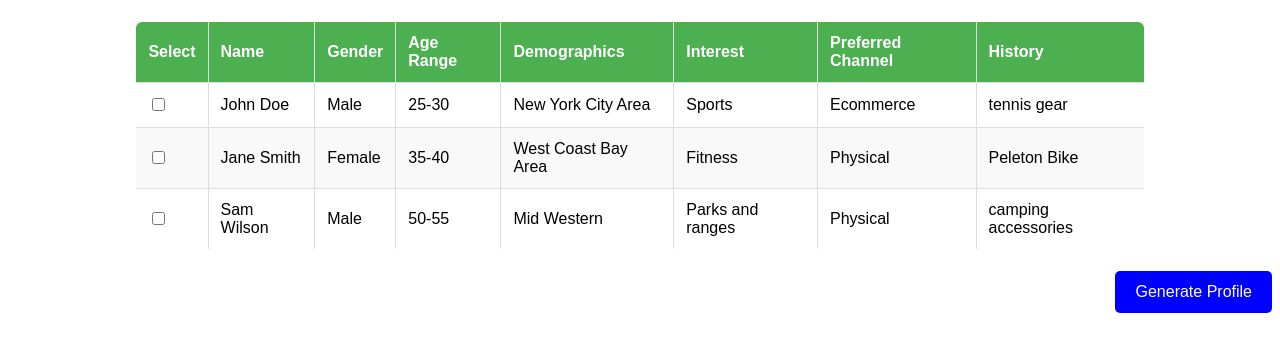
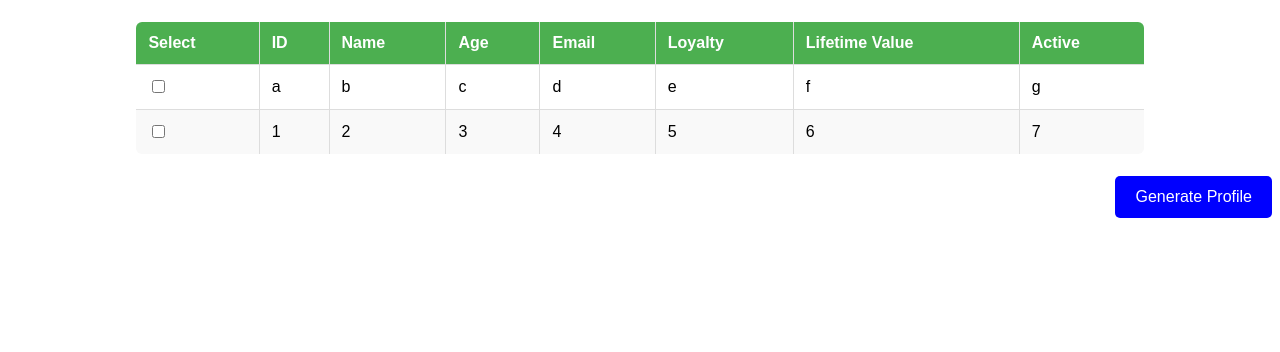
Before and after one commit to wthankachan/awspalette, a Flask app: page / in a window 1280 px wide. Shown: the part 95-447 px from the top of the page. Run offline with Flask 3, Linux system fonts and the light colour scheme.

Commit message:
22SEP2025

```diff
--- a/frontend/app.py
+++ b/frontend/app.py
@@ -1,18 +1,24 @@
 from flask import Flask
 from flask import render_template
 from flask import url_for
+import requests
+import configparser
+
 app = Flask(__name__)
+config=configparser.ConfigParser()
+config.read('config.ini')
 @app.route("/")
 def customerdata():
-    return render_template('customerdata.html')
+    customer=[('a','b','c','d','e','f','g'),('1','2','3','4','5','6','7')]
+    return render_template('customerdata.html',data=customer)
+
 
 @app.route("/generate")
 def customerprofile():
     return render_template('customerprofile.html')
 
+
 @app.route("/social")
 def socialmedia():
     return render_template('socialmedia.html')
 if (__name__== '__main__'): app.run(host='0.0.0.0',port='8080',debug=True)
-
-if (__name__== '__main__'): app.run(host='0.0.0.0',port='8080',debug=True)
--- /dev/null
+++ b/frontend/config.ini
@@ -0,0 +1,10 @@
+[Development]
+protocol=http
+apibaseurl=http://ec2-18-217-55-107.us-east-2.compute.amazonaws.com/
+port=8081
+apikey=NOTREALLYUSEDFORNOW
+[Production]
+protocol=https
+apibaseurl=http://ec2-18-217-55-107.us-east-2.compute.amazonaws.com/
+port=8081
+apikey=WILLBEUSEDLATER
--- a/frontend/templates/customerdata.html
+++ b/frontend/templates/customerdata.html
@@ -1,13 +1,11 @@
 <!DOCTYPE html>
 <html lang="en">
-
 <head>
   <meta charset="UTF-8">
   <meta name="viewport" content="width=device-width, initial-scale=1.0">
   <title>AnyCompany Inc.</title>
   <link rel="stylesheet" href="/static/style2.css">
 </head>
-
   <body>
       <header>
       <h2>Any Company Inc - Customer Personas</h2>
@@ -16,46 +14,28 @@
       <thead>
         <tr>
           <th>Select</th>
+          <th>ID</th>
           <th>Name</th>
-        <th>Gender</th>
-        <th>Age Range</th>
-        <th>Demographics</th>
-        <th>Interest</th>
-        <th>Preferred Channel</th>
-        <th>History</th>
+          <th>Age</th>
+          <th>Email</th>
+          <th>Loyalty</th>
+          <th>Lifetime Value</th>
+          <th>Active</th>
         </tr>
       </thead>
       <tbody>
+        {% for customer in data %}
             <tr>
               <td><input type="checkbox" name="option1" value="101"></td>
-        <td>John Doe</td>
-        <td>Male</td>
-        <td>25-30</td>
-        <td>New York City Area</td>
-        <td>Sports</td>
-        <td>Ecommerce</td>
-        <td>tennis gear</td>
+              <td>{{customer[0]}}</td>
+              <td>{{customer[1]}}</td>
+              <td>{{customer[2]}}</td>
+              <td>{{customer[3]}}</td>
+              <td>{{customer[4]}}</td>
+              <td>{{customer[5]}}</td>
+              <td>{{customer[6]}}</td>
             </tr>
-      <tr>
-        <td><input type="checkbox" name="option1" value="102"></td>
-        <td>Jane Smith</td>
-        <td>Female</td>
-        <td>35-40</td>
-        <td>West Coast Bay Area</td>
-        <td>Fitness</td>
-        <td>Physical</td>
-        <td>Peleton Bike</td>
-      </tr>
-      <tr>
-        <td><input type="checkbox" name="option1" value="102"></td>
-        <td>Sam Wilson</td>
-        <td>Male</td>
-        <td>50-55</td>
-        <td>Mid Western</td>
-        <td>Parks and ranges</td>
-        <td>Physical</td>
-        <td>camping accessories</td>
-      </tr>
+        {% endfor %}
       </tbody>
     </table>
     <form action="/generate">
--- a/requirements.txt
+++ b/requirements.txt
@@ -2,3 +2,5 @@ redshift-connector
 flask
 flask-cors
 strands-agents
+requests
+configparser
```
Also changed, not shown: server/app.py (+19 -12 lines), server/utils/agents/customer.py (added, +15 -0 lines), server/utils/agents/tools/customerdata.py (renamed from server/utils/customerdata.py, +15 -9 lines), server/utils/tools/customerprofile.py (deleted, +0 -9 lines), 1 other file. Lines whose indentation alone changed are shown as unchanged.
